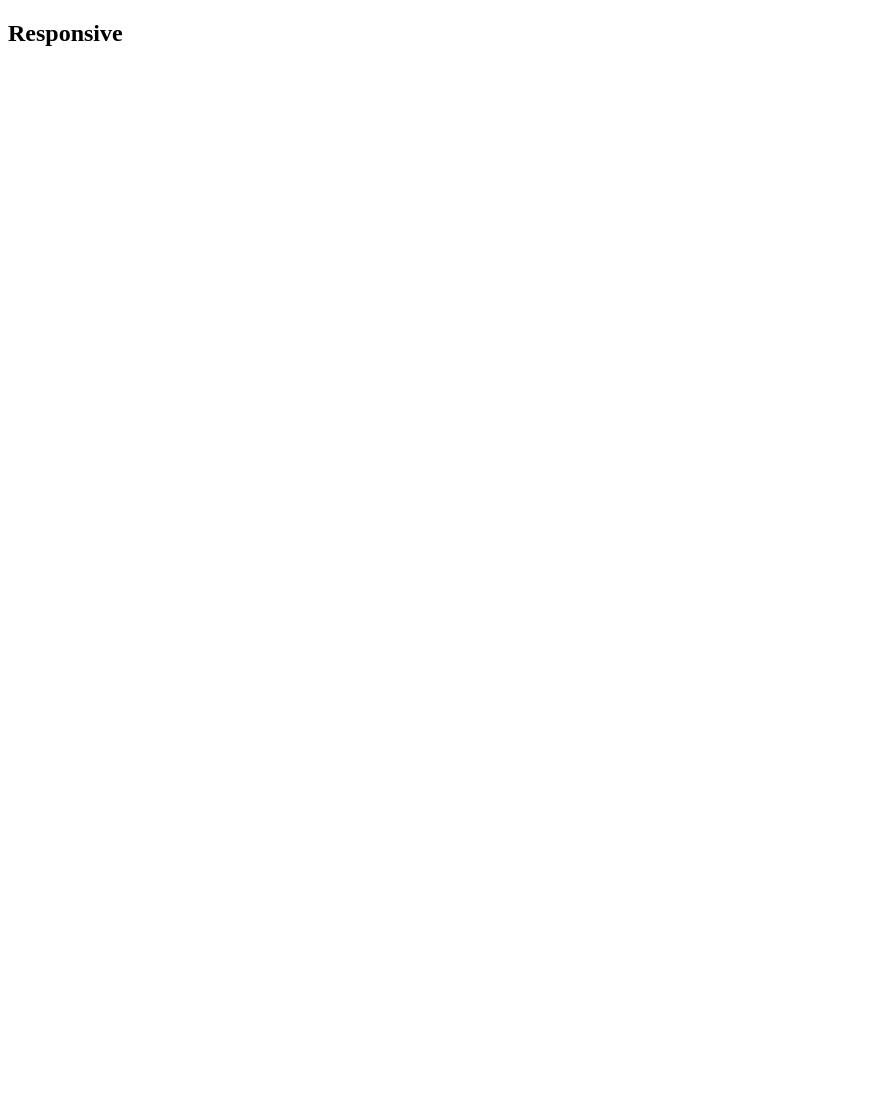
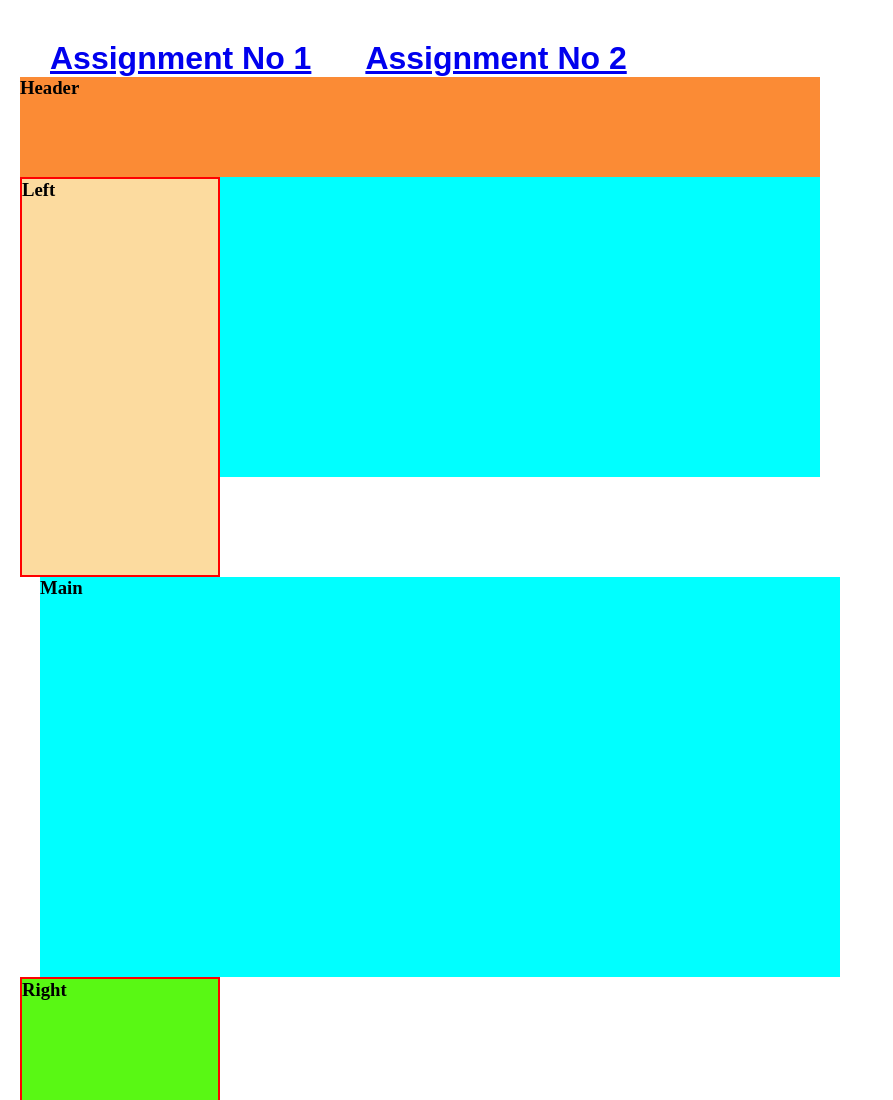
Before and after one commit to abdulghaniag/Gallery-Responsive, a plain HTML site: page responsive.html in a window 1280 px wide. Shown: the top 1100 px of the page, without its empty margins (0-893 px from the left). Before the commit the page ends 800 px from the top, so only its background shows below. Drawn offline with Linux system fonts and the light colour scheme.

Commit message:
assignment 1 done

```diff
--- a/responsive.html
+++ b/responsive.html
@@ -4,8 +4,65 @@
     <meta charset="UTF-8">
     <meta name="viewport" content="width=device-width, initial-scale=1.0">
     <title>Document</title>
+    <style>
+            *{
+        margin: 0px;
+        padding: 0px;
+        box-sizing: border-box;
+    }
+    .ul{
+        text-decoration: none;
+    }
+    li{
+        display: inline-block;
+        padding-left: 50px;
+        padding-top: 40px;
+    }
+    li a{
+        font-size: xx-large;
+        font-family:Arial, Helvetica, sans-serif;
+    }
+    .main{
+        width: 800px;
+        height: 400px;
+        margin-left: 20px;
+        background-color: aqua;
+    }
+    .head{
+        width: 100%;
+        height:  100px;
+        background-color: rgb(251, 139, 53);
+    }
+    .left{
+        width: 200px;
+        height: 400px;
+        background-color: rgb(252, 219, 159);
+        border: 2px solid red;
+    }
+    .right{
+        width: 200px;
+        height: 400px;
+        background-color: rgb(89, 248, 20);
+        border: 2px solid red;
+    }
+    .li{
+        width: 200px;
+        height: 400px;
+        background-color: rgb(252, 219, 159);
+        border: 2px solid red;
+    }
+    </style>
 </head>
 <body>
-    <h2>Responsive</h2>
+    <ul>
+        <li><h3><a href="index.html">Assignment No 1</a></h3></li>
+        <li><h3><a href="#"> Assignment No 2</a></h3></li>
+    </ul>
+    <div class="main">
+<div class="head"><h3>Header</h3></div>
+<div class="left"><h3>Left</h3></div>
+<div class="main"><h3>Main</h3></div>
+<div class="right"><h3>Right</h3></div>
+    </div>
 </body>
 </html>
```
Also changed, not shown: index.html (+23 -4 lines).
